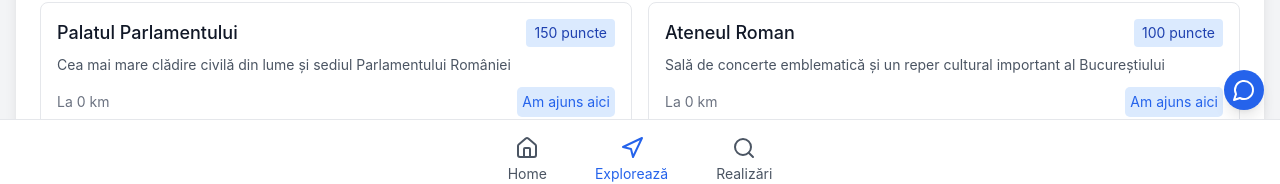
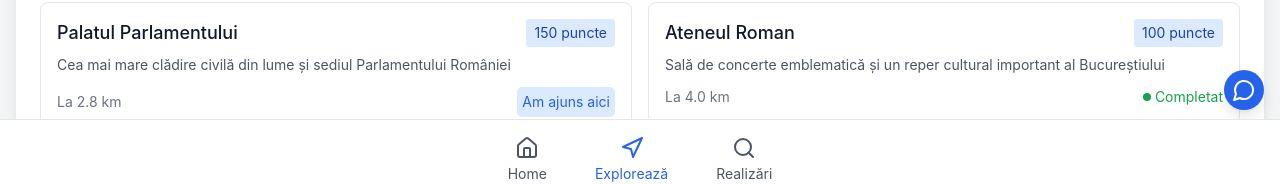
Before and after one commit to sabinarsene/CityBadge, a React (Create React App) app in the folder client/: page /app in a window 1280 px wide. Shown: the part 600-784 px from the top of the page. Built offline with nearby package versions, Linux system fonts and the light colour scheme.

Commit message:
locatii 2

```diff
--- a/client/src/CityExplorerApp.jsx
+++ b/client/src/CityExplorerApp.jsx
@@ -209,7 +209,7 @@ const ExploreTab = () => {
       title: "Palatul Parlamentului",
       description: "Cea mai mare clădire civilă din lume și sediul Parlamentului României",
       points: 150,
-      distance: "0 km",
+      distance: `${(Math.random() * 5).toFixed(1)} km`,
       completed: false,
       lat: 44.4273,
       lng: 26.0875,
@@ -221,8 +221,8 @@ const ExploreTab = () => {
       title: "Ateneul Roman",
       description: "Sală de concerte emblematică și un reper cultural important al Bucureștiului",
       points: 100,
-      distance: "0 km",
-      completed: false,
+      distance: `${(Math.random() * 5).toFixed(1)} km`,
+      completed: true,
       lat: 44.4412,
       lng: 26.0963,
       image: "ateneul-roman.jpg",
@@ -233,8 +233,8 @@ const ExploreTab = () => {
       title: "Muzeul Național de Artă al României",
       description: "Găzduiește o colecție impresionantă de artă românească și europeană",
       points: 120,
-      distance: "0 km",
-      completed: false,
+      distance: `${(Math.random() * 5).toFixed(1)} km`,
+      completed: true,
       lat: 44.4396,
       lng: 26.0965,
       image: "muzeul-national-arta.jpg",
@@ -245,7 +245,7 @@ const ExploreTab = () => {
       title: "Grădina Botanică",
       description: "Oază verde cu mii de specii de plante și sere spectaculoase",
       points: 80,
-      distance: "0 km",
+      distance: `${(Math.random() * 5).toFixed(1)} km`,
       completed: false,
       lat: 44.4330,
       lng: 26.0688,
@@ -257,8 +257,8 @@ const ExploreTab = () => {
       title: "Casa Ceaușescu",
       description: "Fostă reședință a familiei Ceaușescu, acum muzeu",
       points: 100,
-      distance: "0 km",
-      completed: false,
+      distance: `${(Math.random() * 5).toFixed(1)} km`,
+      completed: true,
       lat: 44.4665,
       lng: 26.1039,
       image: "casa-ceausescu.jpg",
@@ -269,7 +269,7 @@ const ExploreTab = () => {
       title: "Arcul de Triumf",
       description: "Monument istoric dedicat victoriei în Primul Război Mondial",
       points: 90,
-      distance: "0 km",
+      distance: `${(Math.random() * 5).toFixed(1)} km`,
       completed: false,
       lat: 44.4672,
       lng: 26.0781,
@@ -281,7 +281,7 @@ const ExploreTab = () => {
       title: "Parcul Herăstrău",
       description: "Cel mai mare parc din București, perfect pentru plimbări și activități în aer liber",
       points: 70,
-      distance: "0 km",
+      distance: `${(Math.random() * 5).toFixed(1)} km`,
       completed: false,
       lat: 44.4706,
       lng: 26.0784,
@@ -293,8 +293,8 @@ const ExploreTab = () => {
       title: "Muzeul Satului",
       description: "Muzeu în aer liber ce prezintă arhitectura tradițională românească",
       points: 110,
-      distance: "0 km",
-      completed: false,
+      distance: `${(Math.random() * 5).toFixed(1)} km`,
+      completed: true,
       lat: 44.4722,
       lng: 26.0744,
       image: "muzeul-satului.jpg",
@@ -305,7 +305,7 @@ const ExploreTab = () => {
       title: "Cișmigiu",
       description: "Cel mai vechi parc public din București, cu grădini frumoase și lac",
       points: 60,
-      distance: "0 km",
+      distance: `${(Math.random() * 5).toFixed(1)} km`,
       completed: false,
       lat: 44.4353,
       lng: 26.0894,
@@ -317,8 +317,8 @@ const ExploreTab = () => {
       title: "Centrul Vechi",
       description: "Zona istorică a Bucureștiului, cu străzi pietonale și arhitectură deosebită",
       points: 130,
-      distance: "0 km",
-      completed: false,
+      distance: `${(Math.random() * 5).toFixed(1)} km`,
+      completed: true,
       lat: 44.4323,
       lng: 26.1012,
       image: "centrul-vechi.jpg",
@@ -329,7 +329,7 @@ const ExploreTab = () => {
       title: "Biserica Stavropoleos",
       description: "Biserică în stil brâncovenesc cu o arhitectură unică",
       points: 85,
-      distance: "0 km",
+      distance: `${(Math.random() * 5).toFixed(1)} km`,
       completed: false,
       lat: 44.4314,
       lng: 26.0986,
@@ -341,7 +341,7 @@ const ExploreTab = () => {
       title: "Muzeul George Enescu",
       description: "Dedicat marelui compozitor român, găzduit într-un palat Art Nouveau",
       points: 95,
-      distance: "0 km",
+      distance: `${(Math.random() * 5).toFixed(1)} km`,
       completed: false,
       lat: 44.4397,
       lng: 26.0977,
```
